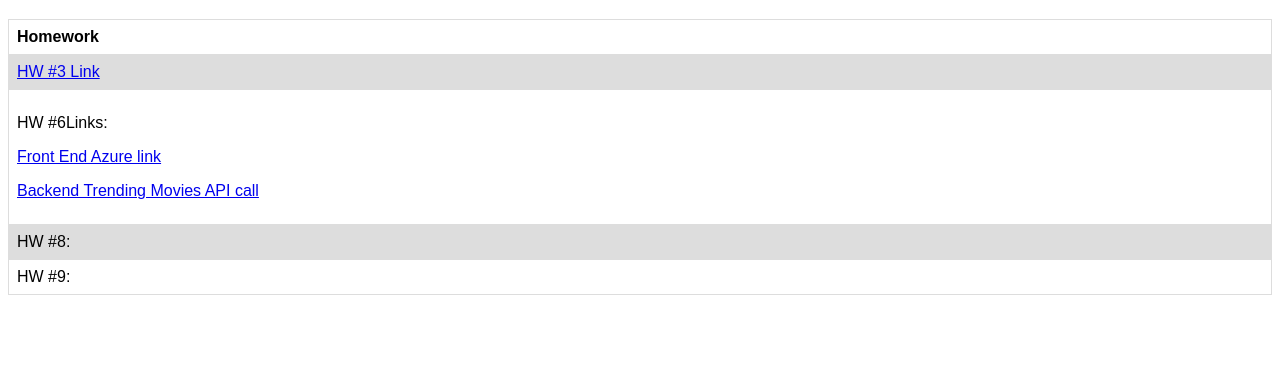
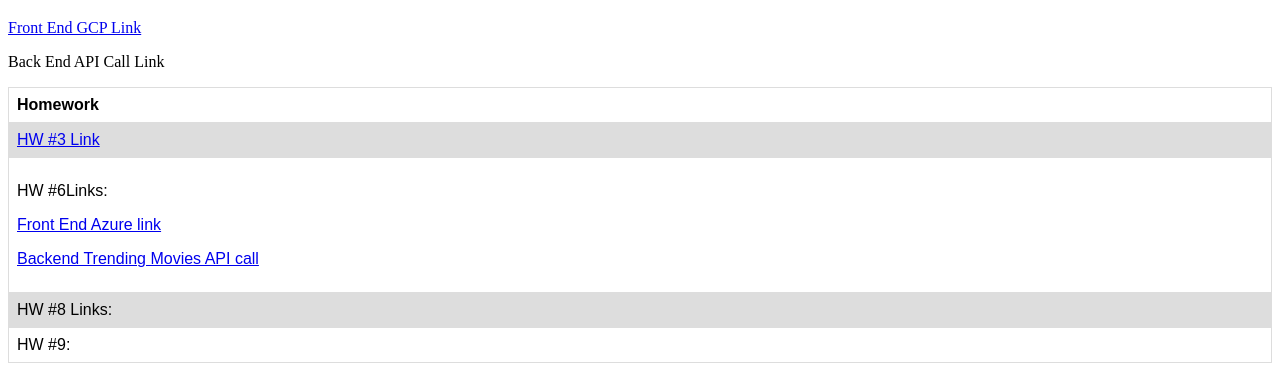
Before and after one commit to kellyscho/kellyscho.github.io, a plain HTML site: page schoeyz12.html in a window 1280 px wide. Shown: the part 61-450 px from the top of the page. Drawn offline with Linux system fonts and the light colour scheme.

Commit message:
Updated Homework 8 Link

```diff
--- a/schoeyz12.html
+++ b/schoeyz12.html
@@ -39,7 +39,9 @@ background-color: #dddddd;
     </td>
   </tr>
   <tr>
-    <td>HW #8:</td>
+    <td>HW #8 Links:</td>
+    <p><a href="https://csci571-hello-world.ue.r.appspot.com/"> Front End GCP Link</a></p>
+    <p><a>Back End API Call Link </a</p>
   </tr>
   <tr>
     <td>HW #9:</td>
```
